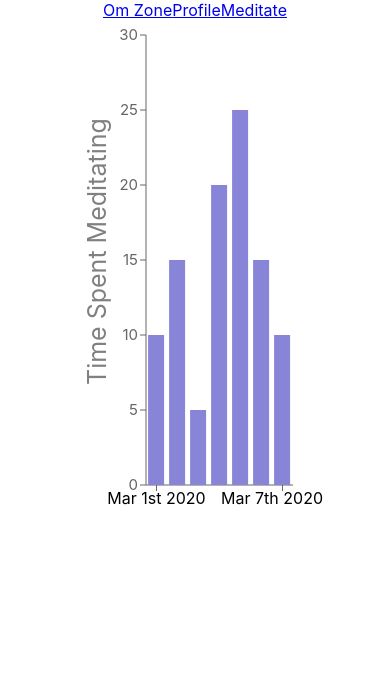
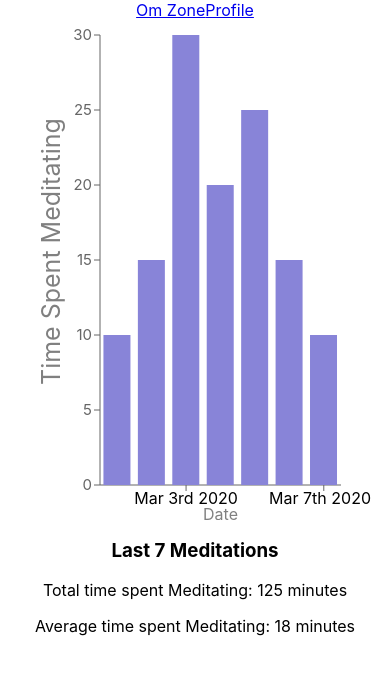
Before and after one commit to snazzyj/OmZone, a React (Create React App) app: page /profile/1 in a window 390 px wide. Shown: the top 674 px of the page. Built offline with nearby package versions, Linux system fonts and the light colour scheme; what uifx would draw is missing.

Commit message:
updated the use of context. updated profile to display 2 stats

```diff
--- a/src/App.css
+++ b/src/App.css
@@ -1,49 +1,3 @@
 .App {
   text-align: center;
-  height: 100%;
-  /* background: url('./images/mountains.jpg');
-  background-repeat: no-repeat;
-  background-size: cover; */
-
 }
-
-.App-logo {
-  height: 40vmin;
-  pointer-events: none;
-}
-
-@media (prefers-reduced-motion: no-preference) {
-  .App-logo {
-    animation: App-logo-spin infinite 20s linear;
-  }
-}
-
-.App-header {
-  background-color: #282c34;
-  min-height: 100vh;
-  display: flex;
-  flex-direction: column;
-  align-items: center;
-  justify-content: center;
-  font-size: calc(10px + 2vmin);
-  color: white;
-}
-
-.App-link {
-  color: #61dafb;
-}
-
-@keyframes App-logo-spin {
-  from {
-    transform: rotate(0deg);
-  }
-  to {
-    transform: rotate(360deg);
-  }
-}
-
-.profileSection {
-  width: 66%;
-  margin-left: auto;
-  margin-right: auto;
-}
--- a/src/App.js
+++ b/src/App.js
@@ -16,11 +16,11 @@ class App extends Component {
     {
       name: '',
       email: '',
-      id: 0,
-      isLoggedIn: false,
+      id: 1,
+      isLoggedIn: true,
       medData: [{ date: 'Mar 1st 2020', minutes: 10 },
       { date: 'Mar 2nd 2020', minutes: 15 },
-      { date: 'Mar 3rd 2020', minutes: 5 },
+      { date: 'Mar 3rd 2020', minutes: 30 },
       { date: 'Mar 4th 2020', minutes: 20 },
       { date: 'Mar 5th 2020', minutes: 25 },
       { date: 'Mar 6th 2020', minutes: 15 },
@@ -29,19 +29,23 @@ class App extends Component {
 
   }
 
+  componentDidUpdate(prevState) {
+    if(this.state.user !== prevState.user) {}
+  }
+
   setUserLogin = user => {
     this.setState({
+      user: {
         name: user.name,
         email: user.email,
         id: user.id,
         isLoggedIn: true,
         userData: user.data
+      }
     })
   }
 
   render() {
-    console.log(this.state)
-
     const contextValue = {
       user: this.state.user,
       setUserLogin: this.setUserLogin
@@ -54,11 +58,9 @@ class App extends Component {
           <MeditationContext.Provider value={contextValue}>
             <NavBar />
             <main>
-
               <Switch>
-              <Route exact path="/" component={Homepage} />
+                <Route exact path="/" component={Homepage}/>
                 <Route path="/profile/:id" component={Profile} />
-              <Route path="/timer" component={Timer} />
                 <Route path="/login" component={Login} />
                 <Route path="signup" component={Signup} />
               </Switch>
--- a/src/bargraph/bargraph.js
+++ b/src/bargraph/bargraph.js
@@ -1,5 +1,5 @@
 import React, { Component } from 'react';
-import { BarChart, XAxis, YAxis, Bar, Text, ResponsiveContainer, Tooltip } from 'recharts'
+import { BarChart, XAxis, YAxis, Bar, Text, ResponsiveContainer, Tooltip, Label } from 'recharts'
 import MeditationContext from '../meditationcontext';
 
 class BarGraph extends Component {
@@ -7,10 +7,7 @@ class BarGraph extends Component {
     static contextType = MeditationContext;
 
     render() {
-
         const { medData } = this.context.user
-        console.log(medData)
-
         return (
             <div>
 
@@ -19,9 +16,12 @@ class BarGraph extends Component {
                     data={medData}
                     margin={{ top: 15, right: 30, left: 20, bottom: 5 }}
                 >
-                    <XAxis dataKey="date" tick={{ fill: 'black' }} />
+                    <XAxis dataKey="date" tick={{ fill: 'black' }}>
+                        <Label value="Date" position="insideBottom" offset={-5}/>
+                    </XAxis>
 
-                    <YAxis tickCount={7} tick={{fontSize: 15}} label={
+                    <YAxis tickCount={7} tick={{fontSize: 15}}
+                    label={
                         <Text
                             x={0}
                             y={0}
--- a/src/homepage/homepage.js
+++ b/src/homepage/homepage.js
@@ -1,4 +1,4 @@
-import React, {Component} from 'react';
+import React, { Component } from 'react';
 import Login from '../login/login';
 import Signup from '../signup/signup';
 import Timer from '../timer/timer';
@@ -7,19 +7,19 @@ import MeditationContext from '../meditationcontext';
 class Homepage extends Component {
 
     static contextType = MeditationContext;
+    render() {
 
-    render() {
-        const {isLoggedIn} = this.context.user
-
+        const { isLoggedIn } = this.context.user
 
         return (
             <div>
-
                 {isLoggedIn
-                ? <Timer />
-                : <div><Login /> <Signup /></div>
+                    ? <Timer />
+                    : <div>
+                        <Login />
+                        <Signup />
+                    </div>
                 }
-
             </div>
         )
     }
--- a/src/login/login.js
+++ b/src/login/login.js
@@ -21,7 +21,7 @@ class Login extends Component {
         }
         if(email.value === 'test@gmail.com' && password.value === "Password") {
             this.context.setUserLogin(user)
-            this.props.history.push('/timer')
+            // this.props.history.push('/')
         }
     }
 
--- a/src/navbar/navbar.js
+++ b/src/navbar/navbar.js
@@ -1,14 +1,19 @@
 import React, {Component} from 'react';
 import {Link} from 'react-router-dom';
+import MeditationContext from '../meditationcontext';
 
 class NavBar extends Component {
+    static contextType = MeditationContext;
     render() {
+        console.log(this.context.user)
+        const {isLoggedIn, id} = this.context.user;
         return(
             <div>
                 <nav>
                 <Link to="/">Om Zone</Link>
-                <Link to="/profile">Profile</Link>
-                <Link to="/timer">Meditate</Link>
+                {isLoggedIn &&
+                <Link to={`/profile/${id}`}>Profile</Link>
+                }
                 </nav>
             </div>
         )
--- /dev/null
+++ b/src/profile/profile.css
@@ -0,0 +1,13 @@
+.profileSection {
+    width: 66%;
+    margin-left: auto;
+    margin-right: auto;
+  }
+
+  @media only screen and (max-width: 730px) {
+      .profileSection {
+          width: 90%;
+          margin-left: auto;
+          margin-right: auto;
+      }
+  }
--- a/src/profile/profile.js
+++ b/src/profile/profile.js
@@ -1,17 +1,52 @@
 import React, {Component} from 'react';
 import BarGraph from '../bargraph/bargraph';
 import MeditationContext from '../meditationcontext';
-
+import './profile.css'
 
 class Profile extends Component {
 
     static contextType = MeditationContext;
+
+    countTotalMinutes = (user) => {
+        let total = user.medData
+        .map((element) => {
+            return element.minutes
+        })
+        .reduce((prev, curr) => {
+            return prev+curr
+        })
+        return total
+    }
+
+    getAverage = (user) => {
+        let average = user.medData
+        .map((element) => {
+            return element.minutes
+        })
+        .reduce((prev, curr) => {
+            return prev+curr
+        }) / user.medData.length;
+
+        return Math.round(average);
+    }
+
     render() {
         const {user} = this.context;
 
         return(
             <section className="profileSection">
+                <div>
                 <BarGraph />
+                </div>
+                <div>
+                    <h3>Last 7 Meditations</h3>
+                    <p>
+                        Total time spent Meditating: {this.countTotalMinutes(user)} minutes
+                    </p>
+                    <p>
+                        Average time spent Meditating: {this.getAverage(user)} minutes
+                    </p>
+                </div>
             </section>
         )
     }
--- a/src/timer/timer.js
+++ b/src/timer/timer.js
@@ -65,7 +65,6 @@ class Timer extends Component {
   }
 
   secondsToTime(secs) {
-    console.log({ secs })
     let divisor_for_minutes = secs % (60 * 60);
     let minutes = Math.floor(divisor_for_minutes / 60);
 
@@ -94,6 +93,7 @@ class Timer extends Component {
   }
 
   componentWillUnmount() {
+    document.body.style.backgroundImage = 'none';
     clearInterval(this.timer);
   }
 
```
Lines whose indentation alone changed are shown as unchanged.
